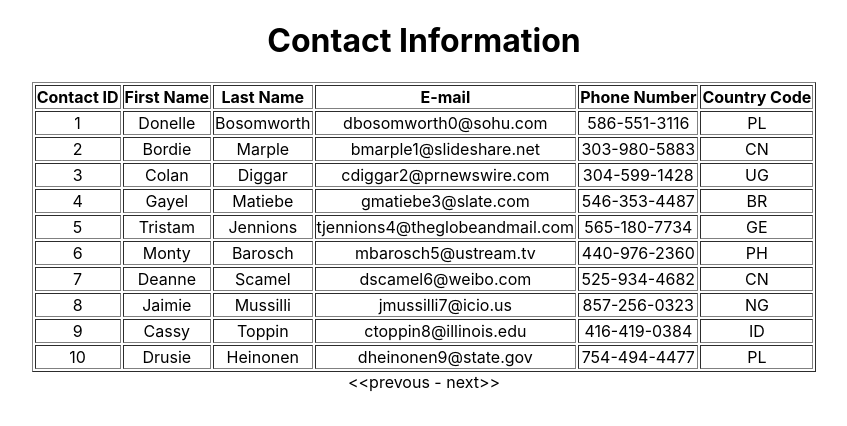
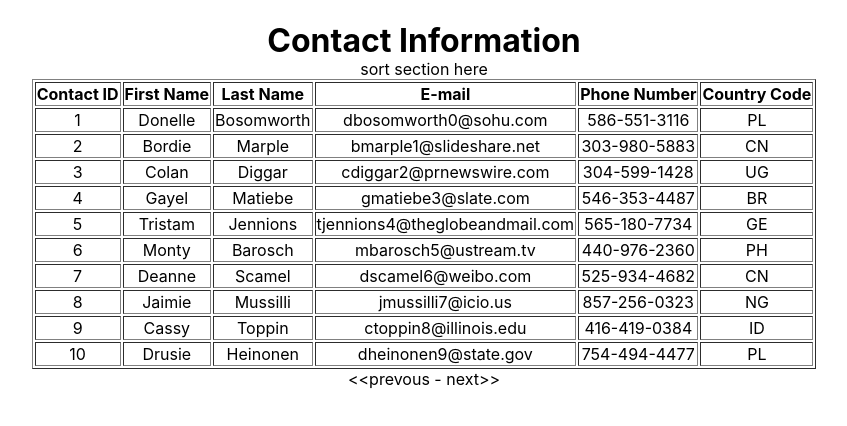
Before and after one commit to JesseGuerrero/CodingAssignment, a React (Create React App) app: page / in a window 1280 px wide. Shown: the top 426 px of the page, without its empty margins (216-1063 px from the left). Built offline with nearby package versions, Linux system fonts and the light colour scheme.

Commit message:
Create SortFilter component for sorting & filtering contacts

```diff
--- a/src/App.js
+++ b/src/App.js
@@ -2,6 +2,7 @@ import {useState} from 'react'
 import './App.css';
 import Table from "./components/Table";
 import Navigation from "./components/Navigation";
+import SortFilter from "./components/SortFilter";
 
 function App() {
   const [pageNumber, setPageNumber] = useState(1)
@@ -20,7 +21,8 @@ function App() {
         <title>Coding Assignment</title>
       </header>
       <body>
-      <h1>Contact Information</h1>
+      <h1 style={{marginBottom: "-0.05em"}}>Contact Information</h1>
+        <SortFilter />
         <Table pageNumber={pageNumber}/>
         <Navigation setPageNumber={setPageNumberFromNavigation} pageNumber={pageNumber}/>
       </body>
--- /dev/null
+++ b/src/components/SortFilter.jsx
@@ -0,0 +1,15 @@
+import React from 'react';
+
+const SortFilter = ({ }) => {
+    //Ascending/Descending
+    //Filter by last name
+    return (
+        <div style={{width: "100%"}}>
+            <div style={{margin: "0 auto"}} border="1">
+                sort section here
+            </div>
+        </div>
+    );
+};
+
+export default SortFilter;
```
